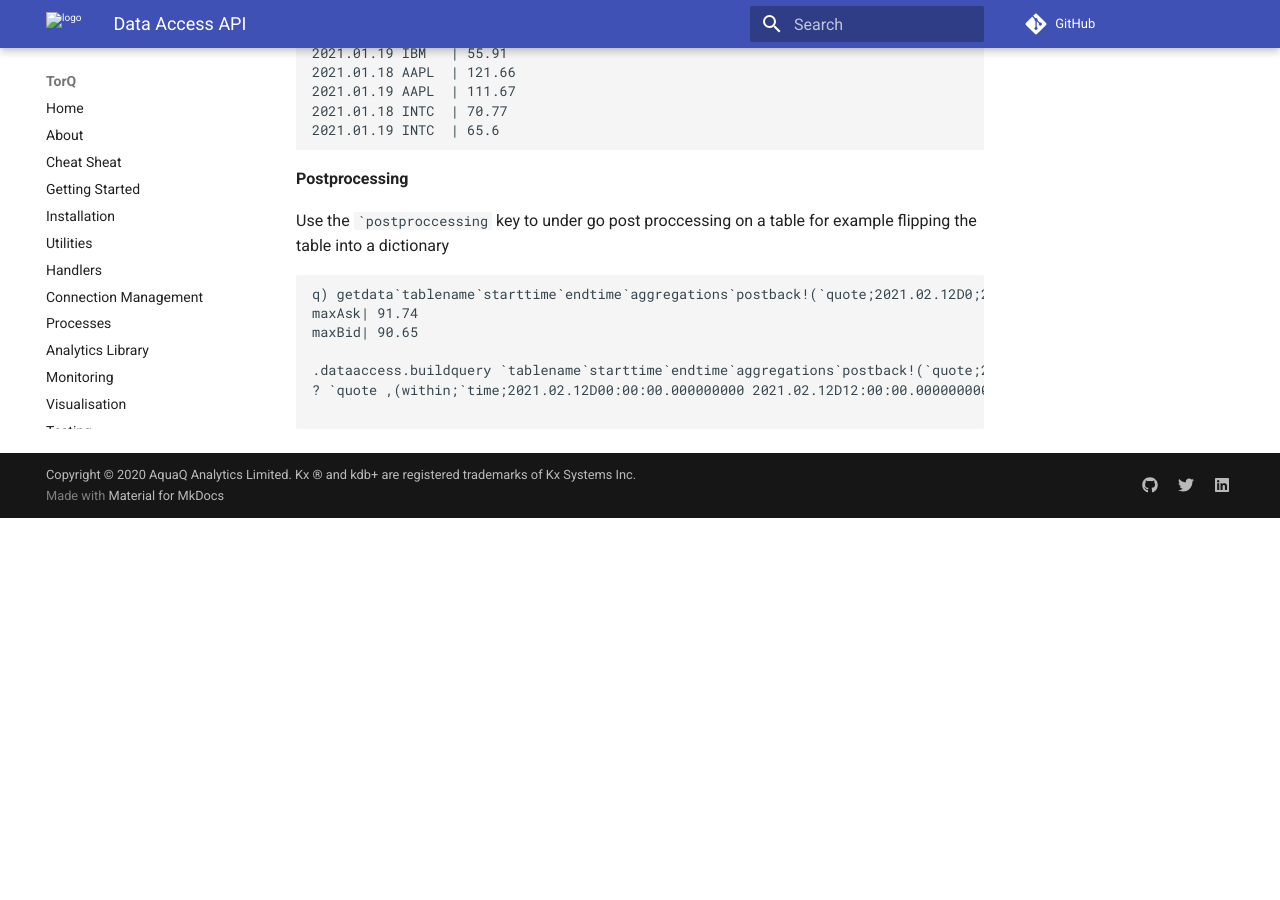
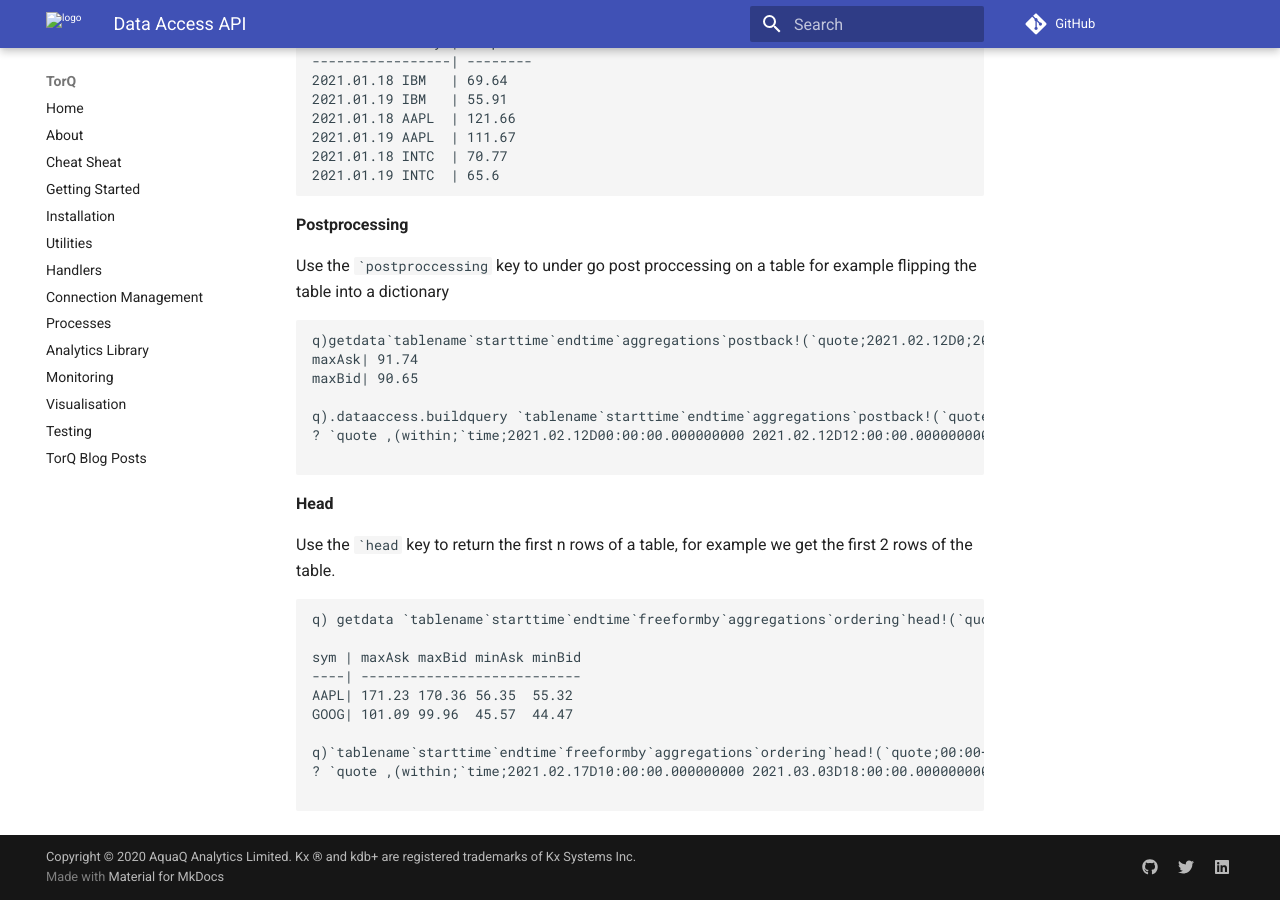
Before and after one commit to DataIntellectTech/TorQ, an MkDocs documentation site: the page built from docs/dataaccess.md, in a window 1280 px wide and 900 px high, scrolled down 20210 px. Built offline with MkDocs 1.6.1 and Material for MkDocs 9.7.7, drawn with Linux system fonts in a browser that asks for light colours; comment, search, counter and statistics services are not loaded; old or Windows-style settings are respelled for this version of MkDocs; before the commit the page ends 20728 px from its top, so only the background shows below that; some of the changed text lies outside the part shown.

Commit message:
Update dataaccess.md
Additional Documentation for the Head Key

````diff
--- a/docs/dataaccess.md
+++ b/docs/dataaccess.md
@@ -94,6 +94,7 @@
 |renamecolumn  |No       | \`old1\`old2\`old3!\`new1\`new2\`new3                                                    |                             | Either a dictionary of old!new or list of column names
 |postprocessing|No|{flip x}| |Post-processing of the data|
 |queryoptimisation|No|0b| | Determines whether the query optimiser should be turned on/off|
+|head|No|42||Returns the top n rows of a table|
 
 \* Invalid pairs are two dictionary keys not allowed to be defined simultaneously, this is done to prevent unexpected behaviour, such as `select price,mprice:max price from trade`. If an invalid key pair is desired the user should convert all inputs to the q-SQL version.
 
@@ -703,11 +704,28 @@
 Use the ``` `postproccessing``` key to under go post proccessing on a table for example flipping the table into a dictionary
 
 ```
-q) getdata`tablename`starttime`endtime`aggregations`postback!(`quote;2021.02.12D0;2021.02.12D12;((enlist `max)!enlist `ask`bid);{flip x})
+q)getdata`tablename`starttime`endtime`aggregations`postback!(`quote;2021.02.12D0;2021.02.12D12;((enlist `max)!enlist `ask`bid);{flip x})
 maxAsk| 91.74
 maxBid| 90.65
 
-.dataaccess.buildquery `tablename`starttime`endtime`aggregations`postback!(`quote;2021.02.12D0;2021.02.12D12;((enlist `max)!enlist `ask`bid);{flip x})
+q).dataaccess.buildquery `tablename`starttime`endtime`aggregations`postback!(`quote;2021.02.12D0;2021.02.12D12;((enlist `max)!enlist `ask`bid);{flip x})
 ? `quote ,(within;`time;2021.02.12D00:00:00.000000000 2021.02.12D12:00:00.000000000) 0b `maxAsk`maxBid!((max;`ask);(max;`bid))
 
 ```
+
+**Head**
+
+Use the ``` `head``` key to return the first n rows of a table, for example we get the first 2 rows of the table.
+
+```
+q) getdata `tablename`starttime`endtime`freeformby`aggregations`ordering`head!(`quote;00:00+2021.02.17D10;.z.d+18:00;\"sym\";(`max`min)!((`ask`bid);(`ask`bid));enlist(`desc;`maxAsk);2)
+
+sym | maxAsk maxBid minAsk minBid
+----| ---------------------------
+AAPL| 171.23 170.36 56.35  55.32
+GOOG| 101.09 99.96  45.57  44.47
+
+q)`tablename`starttime`endtime`freeformby`aggregations`ordering`head!(`quote;00:00+2021.02.17D10;.z.d+18:00;\"sym\";(`max`min)!((`ask`bid);(`ask`bid));enlist(`desc;`maxAsk);2)
+? `quote ,(within;`time;2021.02.17D10:00:00.000000000 2021.03.03D18:00:00.000000000) (,`sym)!,`sym `maxAsk`maxBid`minAsk`minBid!((max;`ask);(max;`bid);(min;`ask);(min;`bid))
+
+```
````
